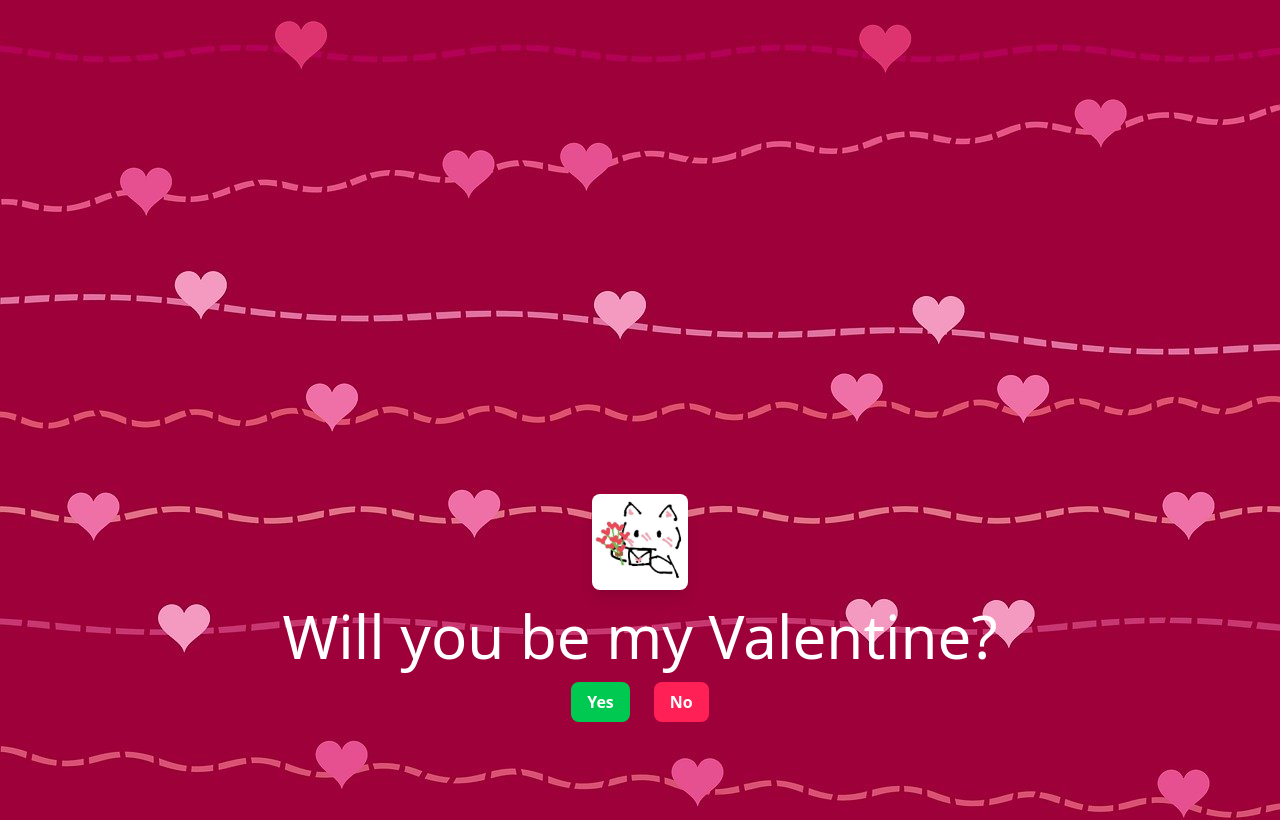
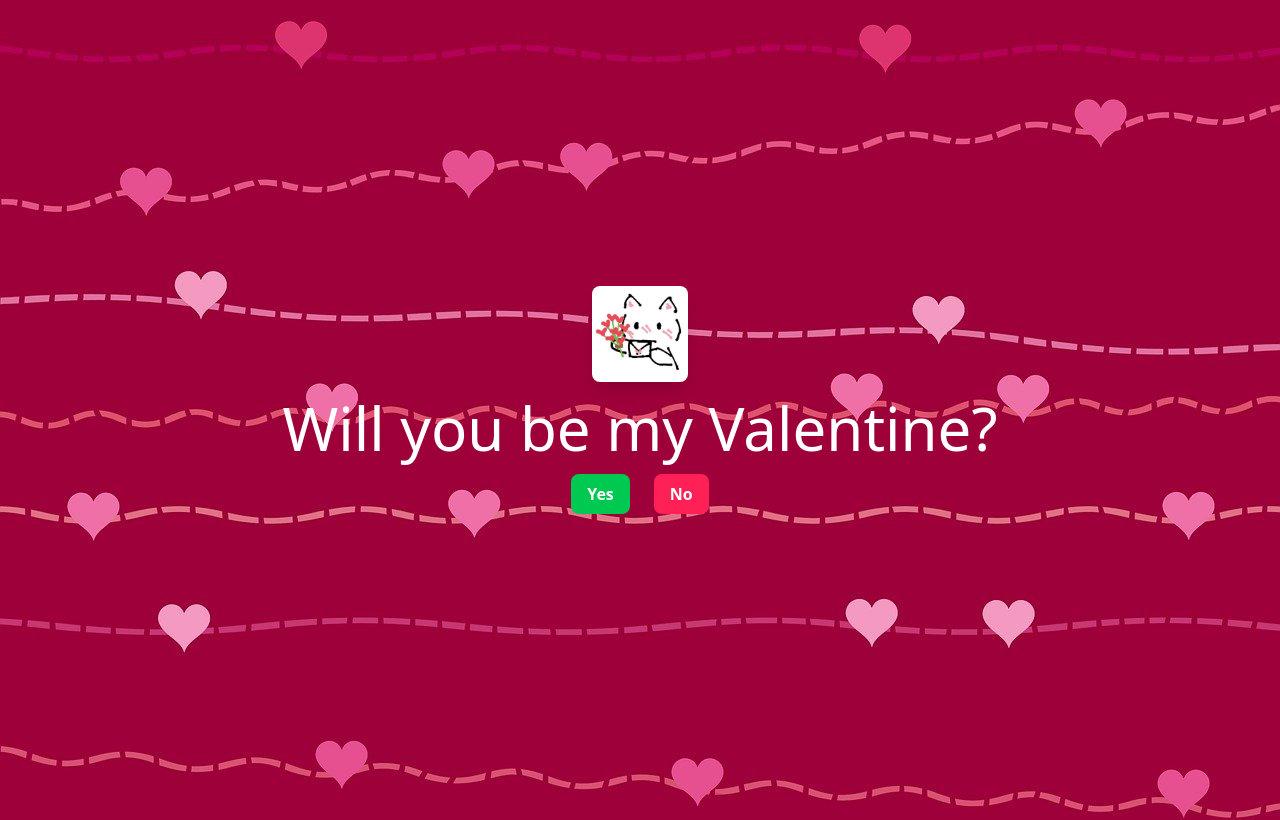
Before and after one commit to rishiraj2603/valentine, a React (Vite) app: page / in a window 1280 px wide. Shown: the top 820 px of the page. Built offline with nearby package versions, Linux system fonts and the light colour scheme.

Commit message:
removed mt-pt

```diff
--- a/src/components/yes-no/Yes_no.jsx
+++ b/src/components/yes-no/Yes_no.jsx
@@ -52,7 +52,7 @@ const Yes_no = () => {
     return noLink[Math.min(noCount, noLink.length - 1)];
   };
   return (
-    <div className="overflow-hidden flex flex-col items-center justify-center pt-[2rem] mt-[12rem] h-dvh selection:bg-rose-600 selection:text-white text-zinc-900">
+    <div className="overflow-hidden flex flex-col items-center justify-center h-dvh selection:bg-rose-600 selection:text-white text-zinc-900">
       {yesPressed ? (
         <>
           <img
```
